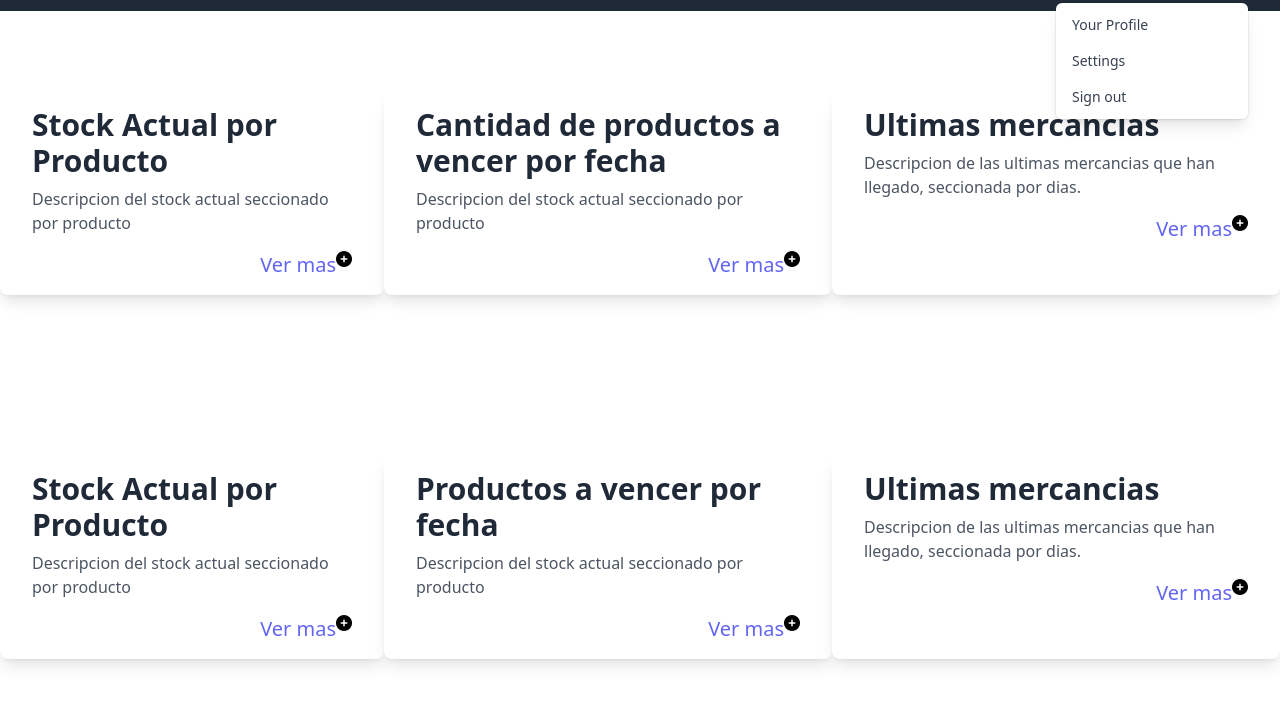
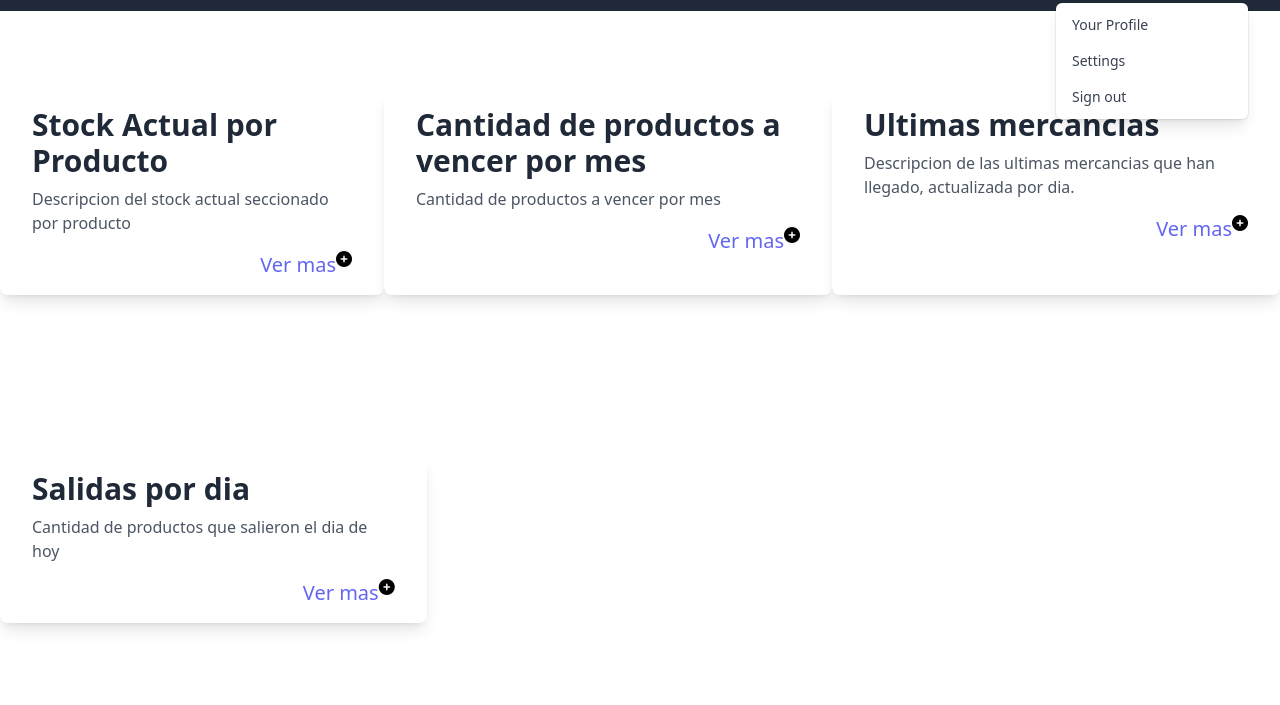
Before and after one commit to LeoHdezOjeda/ReportesChartJS, a plain HTML site: page index.html in a window 1280 px wide. Shown: the part 53-758 px from the top of the page. Drawn offline with nearby package versions, Linux system fonts and the light colour scheme.

Commit message:
Se agrego el reporte de Salidas

```diff
--- a/index.html
+++ b/index.html
@@ -103,8 +103,8 @@
         </div>
         <div class="max-w-md py-4 px-8 bg-white shadow-lg rounded-lg my-20">
             <div>
-                <h2 class="text-gray-800 text-3xl font-semibold">Cantidad de productos a vencer por fecha</h2>
-                <p class="mt-2 text-gray-600">Descripcion del stock actual seccionado por producto</p>
+                <h2 class="text-gray-800 text-3xl font-semibold">Cantidad de productos a vencer por mes</h2>
+                <p class="mt-2 text-gray-600">Cantidad de productos a vencer por mes</p>
             </div>
             <div class="flex justify-end mt-4">
                 <a href="fecha/fecha.html" class="text-xl font-medium text-indigo-500">Ver mas </a> <i class="fa-solid fa-circle-plus"></i>
@@ -113,7 +113,7 @@
         <div class="max-w-md py-4 px-8 bg-white shadow-lg rounded-lg my-20">
             <div>
                 <h2 class="text-gray-800 text-3xl font-semibold">Ultimas mercancias</h2>
-                <p class="mt-2 text-gray-600">Descripcion de las ultimas mercancias que han llegado, seccionada por dias.</p>
+                <p class="mt-2 text-gray-600">Descripcion de las ultimas mercancias que han llegado, actualizada por dia.</p>
             </div>
             <div class="flex justify-end mt-4">
                 <a href="ultimas/ultimas.html" class="text-xl font-medium text-indigo-500">Ver mas </a> <i class="fa-solid fa-circle-plus"></i>
@@ -124,29 +124,11 @@
     <div class="container mx-auto flex flex-row">
         <div class="max-w-md py-4 px-8 bg-white shadow-lg rounded-lg my-20 basis-1/3">
             <div>
-                <h2 class="text-gray-800 text-3xl font-semibold">Stock Actual por Producto</h2>
-                <p class="mt-2 text-gray-600">Descripcion del stock actual seccionado por producto</p>
+                <h2 class="text-gray-800 text-3xl font-semibold">Salidas por dia</h2>
+                <p class="mt-2 text-gray-600">Cantidad de productos que salieron el dia de hoy</p>
             </div>
             <div class="flex justify-end mt-4">
-                <a href="stock/stock.html" class="text-xl font-medium text-indigo-500">Ver mas </a> <i class="fa-solid fa-circle-plus"></i>
-            </div>
-        </div>
-        <div class="max-w-md py-4 px-8 bg-white shadow-lg rounded-lg my-20">
-            <div>
-                <h2 class="text-gray-800 text-3xl font-semibold">Productos a vencer por fecha</h2>
-                <p class="mt-2 text-gray-600">Descripcion del stock actual seccionado por producto</p>
-            </div>
-            <div class="flex justify-end mt-4">
-                <a href="#" class="text-xl font-medium text-indigo-500">Ver mas </a> <i class="fa-solid fa-circle-plus"></i>
-            </div>
-        </div>
-        <div class="max-w-md py-4 px-8 bg-white shadow-lg rounded-lg my-20">
-            <div>
-                <h2 class="text-gray-800 text-3xl font-semibold">Ultimas mercancias</h2>
-                <p class="mt-2 text-gray-600">Descripcion de las ultimas mercancias que han llegado, seccionada por dias.</p>
-            </div>
-            <div class="flex justify-end mt-4">
-                <a href="ultimas/ultimas.html" class="text-xl font-medium text-indigo-500">Ver mas </a> <i class="fa-solid fa-circle-plus"></i>
+                <a href="salidas/salidas.html" class="text-xl font-medium text-indigo-500">Ver mas </a> <i class="fa-solid fa-circle-plus"></i>
             </div>
         </div>
     </div>
```
